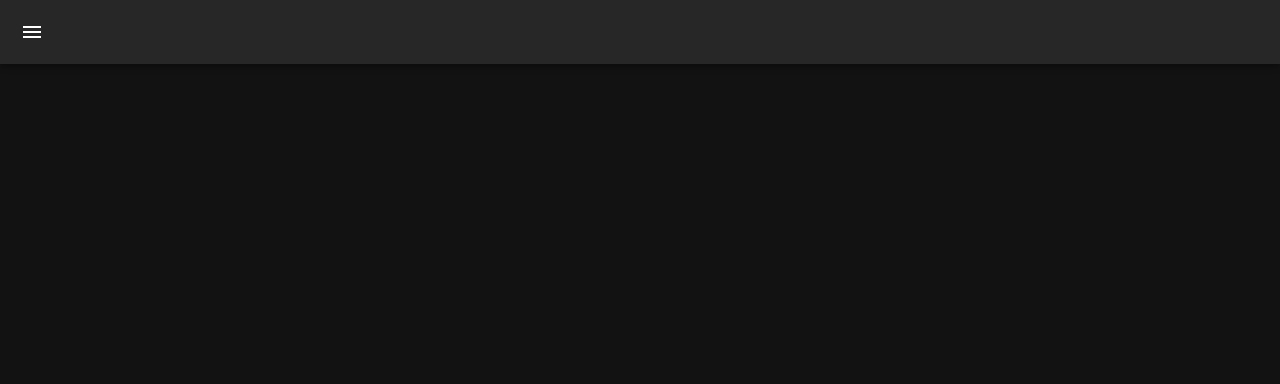
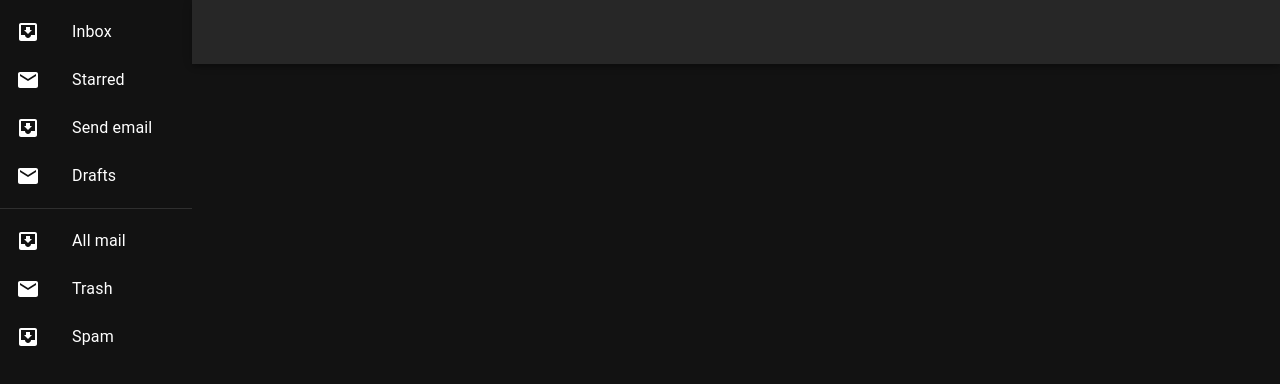
Before and after one commit to definitelyna/School-organisation-website-frontend, a React (Vite) app: page / in a window 1280 px wide. Shown: the top 384 px of the page. Built offline with nearby package versions, Linux system fonts and the light colour scheme.

Commit message:
First prototype of sidebar and header

```diff
--- a/package.json
+++ b/package.json
@@ -15,6 +15,7 @@
     "@fontsource/roboto": "^5.0.14",
     "@mui/icons-material": "^6.0.1",
     "@mui/material": "^6.0.1",
+    "@toolpad/core": "^0.5.2",
     "react": "^18.3.1",
     "react-dom": "^18.3.1",
     "react-router-dom": "^6.26.1"
--- /dev/null
+++ b/src/components/Header.jsx
@@ -0,0 +1,12 @@
+import { AppBar, Toolbar } from "@mui/material";
+import { sidebarWidth } from "./Sidebar";
+
+const headerWidth = `100vw - ${sidebarWidth}`
+
+export default function Header() {
+    return (
+      <AppBar sx={{width: `calc(${headerWidth})`}}>
+        <Toolbar></Toolbar>
+      </AppBar>
+    );
+}
--- /dev/null
+++ b/src/components/Sidebar.jsx
@@ -0,0 +1,56 @@
+import * as React from "react";
+import Box from "@mui/material/Box";
+import List from "@mui/material/List";
+import Divider from "@mui/material/Divider";
+import ListItem from "@mui/material/ListItem";
+import ListItemButton from "@mui/material/ListItemButton";
+import ListItemIcon from "@mui/material/ListItemIcon";
+import ListItemText from "@mui/material/ListItemText";
+import InboxIcon from "@mui/icons-material/MoveToInbox";
+import MailIcon from "@mui/icons-material/Mail";
+import { CssBaseline } from "@mui/material";
+
+export const sidebarWidth = "15vw"
+
+export default function Sidebar() {
+  const list = () => (
+    <Box sx={{width: sidebarWidth}}>
+    <CssBaseline />
+      <List>
+        {["Inbox", "Starred", "Send email", "Drafts"].map((text, index) => (
+          <ListItem key={text} disablePadding>
+            <ListItemButton>
+              <ListItemIcon>
+                {index % 2 === 0 ? <InboxIcon /> : <MailIcon />}
+              </ListItemIcon>
+              <ListItemText primary={text} />
+            </ListItemButton>
+          </ListItem>
+        ))}
+      </List>
+      <Divider />
+      <List>
+        {["All mail", "Trash", "Spam"].map((text, index) => (
+          <ListItem key={text} disablePadding>
+            <ListItemButton>
+              <ListItemIcon>
+                {index % 2 === 0 ? <InboxIcon /> : <MailIcon />}
+              </ListItemIcon>
+              <ListItemText primary={text} />
+            </ListItemButton>
+          </ListItem>
+        ))}
+      </List>
+    </Box>
+  );
+
+  return (
+    <div>
+      {["left"].map((anchor) => (
+        <React.Fragment key={anchor}>
+          {list()}
+        </React.Fragment>
+      ))}
+    </div>
+  );
+}
--- /dev/null
+++ b/src/components/UIOverlay.jsx
@@ -0,0 +1,23 @@
+import Header from "./Header";
+import Sidebar from "./Sidebar";
+import { Box, ThemeProvider, createTheme } from "@mui/material";
+
+const darkTheme = createTheme({
+  palette: {
+    mode: "dark",
+  },
+});
+
+export default function UIOverlay(prop) {
+  return (
+    <Box sx={{display: "flex"}}>
+      <ThemeProvider theme={darkTheme}>
+        <Sidebar />
+        <Header />
+        <Box component="main" sx={{ flexGrow: 1, height: "100vh" }}>
+          {prop.children}
+        </Box>
+      </ThemeProvider>
+    </Box>
+  );
+}
--- a/src/index.css
+++ b/src/index.css
@@ -0,0 +1,11 @@
+*{
+    margin: 0;
+    padding: 0;
+    width: auto;
+    height: auto;
+}
+
+#root{
+    width: auto;
+    height: auto;
+}
--- /dev/null
+++ b/src/pages/home_page/Dashboard.jsx
@@ -0,0 +1,15 @@
+import { ThemeProvider, createTheme } from "@mui/material/styles";
+import style from "./Dashboard.module.css";
+import Grid from "@mui/material/Grid2";
+import Box from "@mui/material/Box";
+import { AppBar, Toolbar } from "@mui/material";
+import UIOverlay from "../../components/UIOverlay";
+
+
+export default function Dashboard() {
+  return (
+        <UIOverlay>
+
+        </UIOverlay>
+  );
+}
--- /dev/null
+++ b/src/pages/home_page/Dashboard.module.css
@@ -0,0 +1,4 @@
+*{
+    margin: 0;
+    padding: 0;
+}
--- a/src/pages/home_page/HomePage.jsx
+++ /dev/null
@@ -1,21 +0,0 @@
-import { Button } from "@mui/material";
-import NavBar from "./components/NavBar"
-import { ThemeProvider, createTheme } from "@mui/material/styles";
-
-const darkTheme = createTheme({
-  palette: {
-    mode: "dark",
-  },
-});
-
-
-const HomePage = () => {
-  return (
-    <ThemeProvider theme={darkTheme}>
-      <NavBar />
-      <div>ajksndkjasd</div>
-    </ThemeProvider>
-  );
-};
-
-export default HomePage
--- a/src/pages/home_page/components/NavBar.jsx
+++ /dev/null
@@ -1,173 +0,0 @@
-import * as React from "react";
-import { styled, useTheme } from "@mui/material/styles";
-import Box from "@mui/material/Box";
-import Drawer from "@mui/material/Drawer";
-import CssBaseline from "@mui/material/CssBaseline";
-import MuiAppBar from "@mui/material/AppBar";
-import Toolbar from "@mui/material/Toolbar";
-import List from "@mui/material/List";
-import Divider from "@mui/material/Divider";
-import IconButton from "@mui/material/IconButton";
-import MenuIcon from "@mui/icons-material/Menu";
-import ChevronLeftIcon from "@mui/icons-material/ChevronLeft";
-import ChevronRightIcon from "@mui/icons-material/ChevronRight";
-import ListItem from "@mui/material/ListItem";
-import ListItemButton from "@mui/material/ListItemButton";
-import ListItemIcon from "@mui/material/ListItemIcon";
-import ListItemText from "@mui/material/ListItemText";
-import InboxIcon from "@mui/icons-material/MoveToInbox";
-import MailIcon from "@mui/icons-material/Mail";
-import CalendarMonthIcon from "@mui/icons-material/CalendarMonth";
-import TableChartIcon from "@mui/icons-material/TableChart";
-import TaskAltIcon from "@mui/icons-material/TaskAlt";
-import WatchLaterIcon from "@mui/icons-material/WatchLater";
-
-const drawerWidth = 240;
-
-const pagesLink = {
-    "Timetable" : "/"
-}
-
-const Main = styled("main", { shouldForwardProp: (prop) => prop !== "open" })(
-  ({ theme }) => ({
-    flexGrow: 1,
-    padding: theme.spacing(3),
-    transition: theme.transitions.create("margin", {
-      easing: theme.transitions.easing.sharp,
-      duration: theme.transitions.duration.leavingScreen,
-    }),
-    marginLeft: `-${drawerWidth}px`,
-    variants: [
-      {
-        props: ({ open }) => open,
-        style: {
-          transition: theme.transitions.create("margin", {
-            easing: theme.transitions.easing.easeOut,
-            duration: theme.transitions.duration.enteringScreen,
-          }),
-          marginLeft: 0,
-        },
-      },
-    ],
-  })
-);
-
-const AppBar = styled(MuiAppBar, {
-  shouldForwardProp: (prop) => prop !== "open",
-})(({ theme }) => ({
-  transition: theme.transitions.create(["margin", "width"], {
-    easing: theme.transitions.easing.sharp,
-    duration: theme.transitions.duration.leavingScreen,
-  }),
-  variants: [
-    {
-      props: ({ open }) => open,
-      style: {
-        width: `calc(100% - ${drawerWidth}px)`,
-        marginLeft: `${drawerWidth}px`,
-        transition: theme.transitions.create(["margin", "width"], {
-          easing: theme.transitions.easing.easeOut,
-          duration: theme.transitions.duration.enteringScreen,
-        }),
-      },
-    },
-  ],
-}));
-
-const DrawerHeader = styled("div")(({ theme }) => ({
-  display: "flex",
-  alignItems: "center",
-  padding: theme.spacing(0, 1),
-  // necessary for content to be below app bar
-  ...theme.mixins.toolbar,
-  justifyContent: "flex-end",
-}));
-
-export default function NavBar() {
-  const theme = useTheme();
-  const [open, setOpen] = React.useState(false);
-
-  const handleDrawerOpen = () => {
-    setOpen(true);
-  };
-
-  const handleDrawerClose = () => {
-    setOpen(false);
-  };
-
-  return (
-    <Box sx={{ display: "flex" }}>
-      <CssBaseline />
-      <AppBar position="fixed" open={open}>
-        <Toolbar>
-          <IconButton
-            color="inherit"
-            aria-label="open drawer"
-            onClick={handleDrawerOpen}
-            edge="start"
-            sx={[
-              {
-                mr: 2,
-              },
-              open && { display: "none" },
-            ]}
-          >
-            <MenuIcon />
-          </IconButton>
-        </Toolbar>
-      </AppBar>
-      <Drawer
-        sx={{
-          width: drawerWidth,
-          flexShrink: 0,
-          "& .MuiDrawer-paper": {
-            width: drawerWidth,
-            boxSizing: "border-box",
-          },
-        }}
-        variant="persistent"
-        anchor="left"
-        open={open}
-      >
-        <DrawerHeader>
-          <IconButton onClick={handleDrawerClose}>
-            {theme.direction === "ltr" ? (
-              <ChevronLeftIcon />
-            ) : (
-              <ChevronRightIcon />
-            )}
-          </IconButton>
-        </DrawerHeader>
-        <Divider />
-        <List>
-          {["Timetable", "Calendar", "Tasks", "Events"].map((text, index) => (
-            <ListItem key={text} disablePadding>
-              <ListItemButton>
-                <ListItemIcon>
-                  {text == "Calendar" ? <CalendarMonthIcon /> : null}
-                  {text == "Timetable" ? <TableChartIcon /> : null}
-                  {text == "Tasks" ? <TaskAltIcon /> : null}
-                  {text == "Events" ? <WatchLaterIcon /> : null}
-                </ListItemIcon>
-                <ListItemText primary={text} />
-              </ListItemButton>
-            </ListItem>
-          ))}
-        </List>
-        <Divider />
-        <List>
-          {["All mail", "Trash", "Spam"].map((text, index) => (
-            <ListItem key={text} disablePadding>
-              <ListItemButton>
-                <ListItemIcon>
-                  {index % 2 === 0 ? <InboxIcon /> : <MailIcon />}
-                </ListItemIcon>
-                <ListItemText primary={text} />
-              </ListItemButton>
-            </ListItem>
-          ))}
-        </List>
-      </Drawer>
-    </Box>
-  );
-}
```
Also changed, not shown: src/main.jsx (+5 -6 lines), 1 other file (tests, documents, lock files or other folders).
